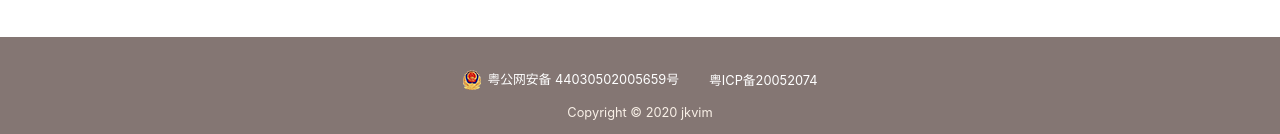
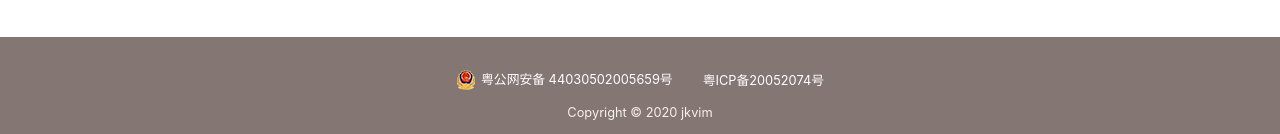
Before and after one commit to jkvim/jkvim, a React (Vite) app: page /kata-detail in a window 1280 px wide. Shown: the part 663-797 px from the top of the page. Built offline with nearby package versions, Linux system fonts and the light colour scheme.

Commit message:
fix: update ICP copyright

```diff
--- a/src/layouts/Footer.tsx
+++ b/src/layouts/Footer.tsx
@@ -20,7 +20,7 @@ export default () => {
             <p className="gong-an-beian-number">粤公网安备 44030502005659号</p>
           </a>
           <a rel="nofollow" href="http://www.beian.miit.gov.cn" target="_blank">
-            粤ICP备20052074
+            粤ICP备20052074号
           </a>
         </div>
         <div className="copyright">Copyright © 2020 jkvim</div>
```
